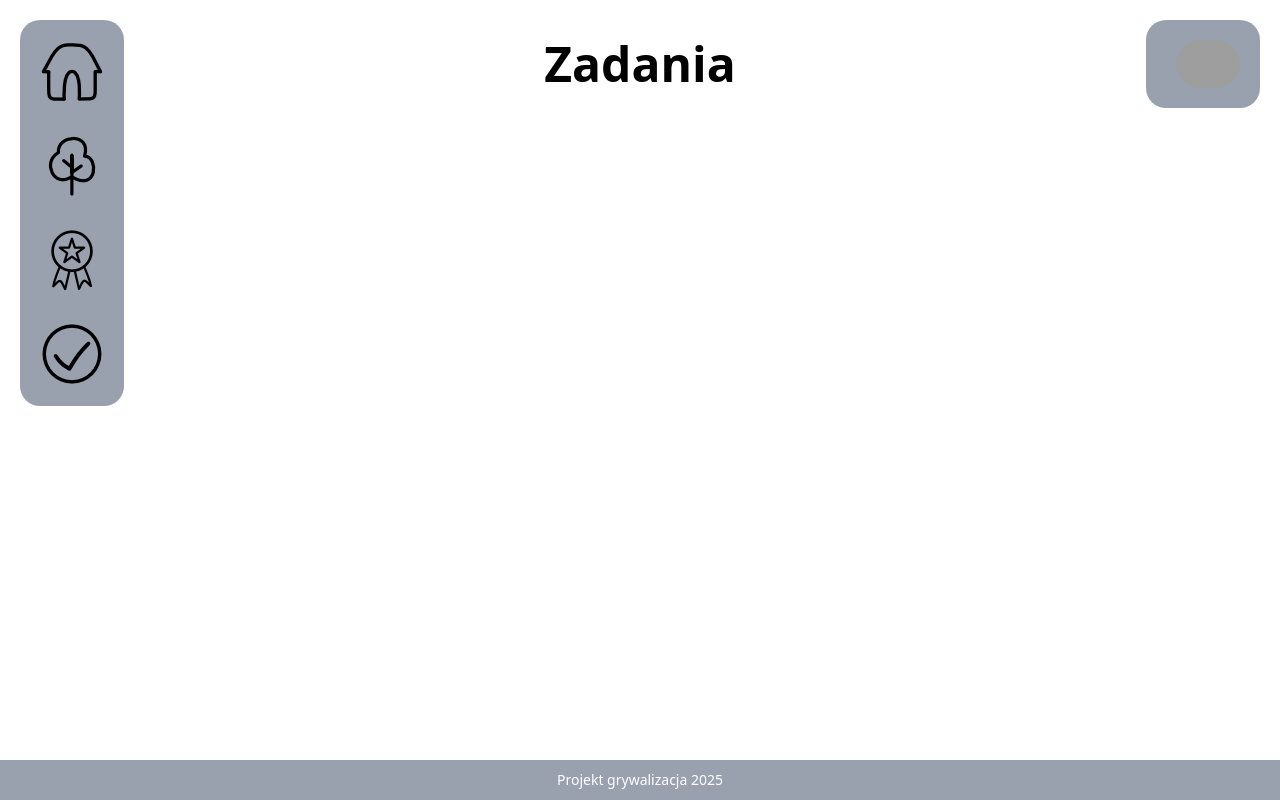
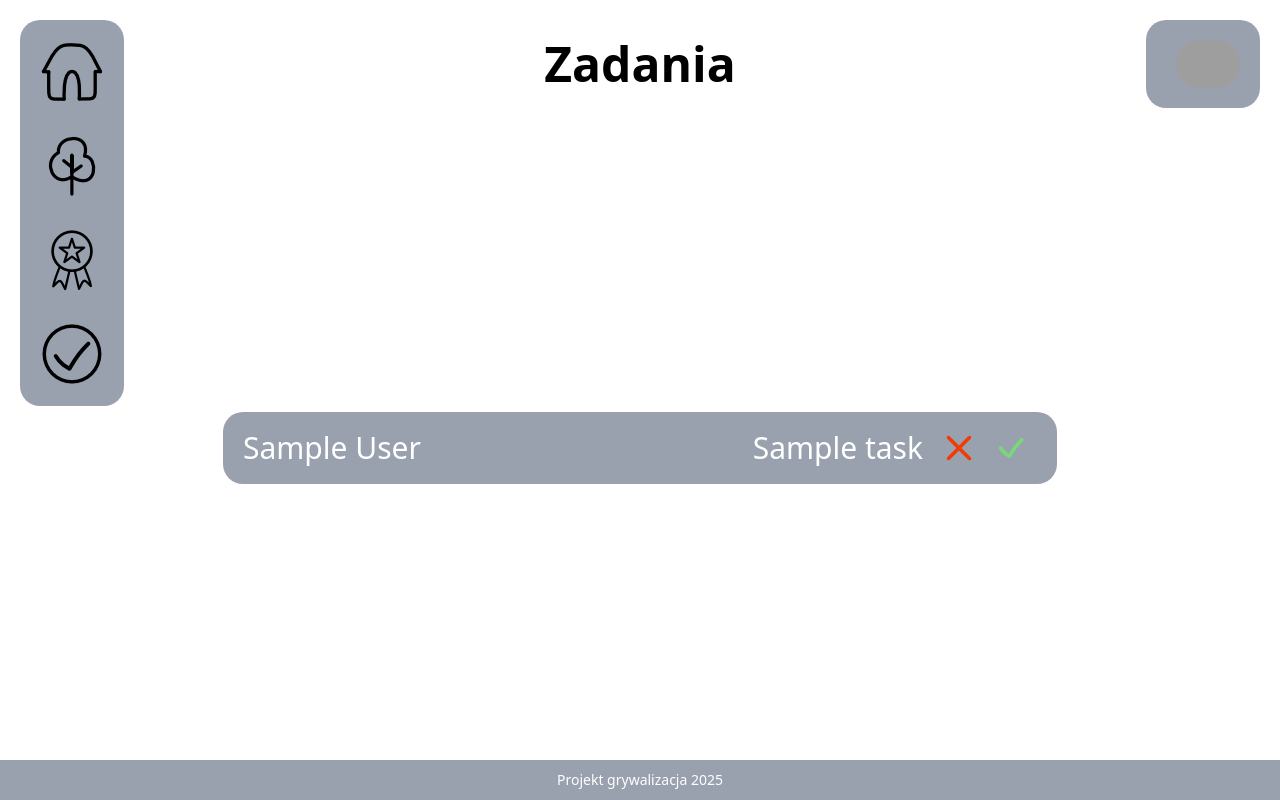
Before and after one commit to T0253r/TK-grywalizacja, a Flask app: page /admin in a window 1280 px wide. Run offline with Flask 3, Linux system fonts and the light colour scheme; the visitor is signed in with stand-in values (Sample User, id 1); tables that the repository leaves empty hold one stand-in row (values such as "Sample post"); grey boxes are pictures that could not be loaded.

Commit message:
added task managing panel for admins

```diff
--- a/grywalizacja_app/__init__.py
+++ b/grywalizacja_app/__init__.py
@@ -84,7 +84,6 @@
             add_non_admin_user(session['user']['id'], session['user']['email'], session['user']['global_name'])
         finally:
             if session['is_admin'] is None:
-                ehhhhhhhhh(session['user']['id']).make_admin()
                 session['is_admin'] = get_admin_by_discord_id(session['user']['id']) is not None
             return render_template('dashboard.html', user=session['user'], is_member=session['is_member'],
                                    guild=session['guild'])
--- /dev/null
+++ b/grywalizacja_app/admin_options.py
@@ -0,0 +1,26 @@
+from flask import Blueprint, request, jsonify
+
+from grywalizacja_app.database.queries.user_tasks import get_user_tasks_by_status, change_status
+
+admin = Blueprint('admin', __name__, url_prefix='/admin')
+
+@admin.route('/accept', methods=['POST'])
+def accept_task():
+    data = request.get_json()
+    user_id = int(data.get('user_id'))
+    task_id = data.get('task_id')
+    change_status(user_id, task_id, 2)
+
+    return jsonify({'status': 'success', 'message': f'Task {task_id} accepted'})
+
+@admin.route('/reject', methods=['POST'])
+def reject_task():
+    data = request.get_json()
+    user_id = data.get('user_id')
+    task_id = data.get('task_id')
+    change_status(user_id, task_id, 0)
+    return jsonify({"status": "rejected", "message": "Task has been rejected."})
+
+@admin.route('/tasks')
+def unfinished_tasks():
+    return get_user_tasks_by_status(1)
--- a/grywalizacja_app/database/models.py
+++ b/grywalizacja_app/database/models.py
@@ -15,7 +15,6 @@
     discord_id = db.Column(db.Integer, primary_key=True)
     email = db.Column(db.String(127), unique=True, nullable=False)
     name = db.Column(db.String(63), nullable=False)
-    points = db.Column(db.Integer, default=0)
     is_admin = db.Column(db.Boolean, default=False)
     created_at = db.Column(
         db.DateTime(timezone=True),
@@ -28,7 +27,7 @@
         return sum(
             user_task.task.points
             for user_task in self.user_tasks
-            if user_task.status ==2
+            if user_task.status == 2
         )
 
     @points.expression
--- a/grywalizacja_app/database/queries/user_tasks.py
+++ b/grywalizacja_app/database/queries/user_tasks.py
@@ -1,3 +1,5 @@
+from sqlalchemy.orm import joinedload
+
 from grywalizacja_app.database.models import db, User_Task, Task, User
 from typing import overload
 
@@ -109,6 +111,7 @@
         user_task : User_Task = User_Task.query.filter_by(user_id=user_id, task_id=task_id).one()
         user_task.change_status(new_status)
     except Exception as e:
+        print(user_id, task_id)
         print(f'Error changing status: {str(e)}')
         raise
 
@@ -137,7 +140,7 @@
     '''
     user, task = _get_foreign_names(user_task)
     return {
-        'user_id': user_task.user_id,
+        'user_id': str(user_task.user_id),
         'task_id': user_task.task_id,
         'status': user_task.status,
         'is_visible': user_task.is_visible,
@@ -155,8 +158,5 @@
     '''
     Gets all user tasks with given status.
     '''
-    user_tasks = User_Task.query.options(
-        joinedload(User_Task.user),
-        joinedload(User_Task.task)
-    ).filter_by(status=status).all()
+    user_tasks = User_Task.query.filter_by(status=status).all()
     return _prettify_user_tasks_with_related(user_tasks)
--- a/grywalizacja_app/database/queries/users.py
+++ b/grywalizacja_app/database/queries/users.py
@@ -63,7 +63,7 @@
     user = User.query.filter_by(discord_id=discord_id, is_admin=True).first()
     return _prettify_user(user) if user else None
 
-def ehhhhhhhhh(discord_id):
+def get_user_object_by_id(discord_id):
     return User.query.filter_by(discord_id=discord_id).first_or_404()
 
 def _add_any_user(discord_id, email, name, is_admin=False):
--- a/grywalizacja_app/static/css/build.css
+++ b/grywalizacja_app/static/css/build.css
@@ -75,7 +75,7 @@
 }
 
 #admin-panel {
-  @apply flex flex-col gap-2 items-center justify-center h-[70vh];
+  @apply flex flex-col overflow-auto mt-[10vh] gap-2 items-center justify-center h-[70vh];
 }
 
 .popper-div {
--- a/grywalizacja_app/static/css/output.css
+++ b/grywalizacja_app/static/css/output.css
@@ -31,7 +31,6 @@
     --font-weight-medium: 500;
     --font-weight-semibold: 600;
     --radius-xl: 0.75rem;
-    --drop-shadow-xs: 0 1px 1px rgb(0 0 0 / 0.05);
     --ease-in-out: cubic-bezier(0.4, 0, 0.2, 1);
     --default-transition-duration: 150ms;
     --default-transition-timing-function: cubic-bezier(0.4, 0, 0.2, 1);
@@ -221,6 +220,9 @@
   .mt-auto {
     margin-top: auto;
   }
+  .mr-2\.5 {
+    margin-right: calc(var(--spacing) * 2.5);
+  }
   .block {
     display: block;
   }
@@ -238,6 +240,12 @@
   }
   .max-w-20 {
     max-width: calc(var(--spacing) * 20);
+  }
+  .max-w-70 {
+    max-width: calc(var(--spacing) * 70);
+  }
+  .max-w-100 {
+    max-width: calc(var(--spacing) * 100);
   }
   .max-w-120 {
     max-width: calc(var(--spacing) * 120);
@@ -319,20 +327,27 @@
   .text-white {
     color: var(--color-white);
   }
+  .hover\:brightness-130 {
+    &:hover {
+      @media (hover: hover) {
+        --tw-brightness: brightness(130%);
+        filter: var(--tw-blur,) var(--tw-brightness,) var(--tw-contrast,) var(--tw-grayscale,) var(--tw-hue-rotate,) var(--tw-invert,) var(--tw-saturate,) var(--tw-sepia,) var(--tw-drop-shadow,);
+      }
+    }
+  }
+  .hover\:brightness-140 {
+    &:hover {
+      @media (hover: hover) {
+        --tw-brightness: brightness(140%);
+        filter: var(--tw-blur,) var(--tw-brightness,) var(--tw-contrast,) var(--tw-grayscale,) var(--tw-hue-rotate,) var(--tw-invert,) var(--tw-saturate,) var(--tw-sepia,) var(--tw-drop-shadow,);
+      }
+    }
+  }
   .hover\:invert {
     &:hover {
       @media (hover: hover) {
         --tw-invert: invert(100%);
         filter: var(--tw-blur,) var(--tw-brightness,) var(--tw-contrast,) var(--tw-grayscale,) var(--tw-hue-rotate,) var(--tw-invert,) var(--tw-saturate,) var(--tw-sepia,) var(--tw-drop-shadow,);
-      }
-    }
-  }
-  .hover\:backdrop-brightness-110 {
-    &:hover {
-      @media (hover: hover) {
-        --tw-backdrop-brightness: brightness(110%);
-        -webkit-backdrop-filter: var(--tw-backdrop-blur,) var(--tw-backdrop-brightness,) var(--tw-backdrop-contrast,) var(--tw-backdrop-grayscale,) var(--tw-backdrop-hue-rotate,) var(--tw-backdrop-invert,) var(--tw-backdrop-opacity,) var(--tw-backdrop-saturate,) var(--tw-backdrop-sepia,);
-        backdrop-filter: var(--tw-backdrop-blur,) var(--tw-backdrop-brightness,) var(--tw-backdrop-contrast,) var(--tw-backdrop-grayscale,) var(--tw-backdrop-hue-rotate,) var(--tw-backdrop-invert,) var(--tw-backdrop-opacity,) var(--tw-backdrop-saturate,) var(--tw-backdrop-sepia,);
       }
     }
   }
@@ -432,12 +447,14 @@
   gap: calc(var(--spacing) * 2);
 }
 #admin-panel {
+  margin-top: 10vh;
   display: flex;
   height: 70vh;
   flex-direction: column;
   align-items: center;
   justify-content: center;
   gap: calc(var(--spacing) * 2);
+  overflow: auto;
 }
 .popper-div {
   border: 1px solid #888;
@@ -509,42 +526,6 @@
   syntax: "*";
   inherits: false;
 }
-@property --tw-backdrop-blur {
-  syntax: "*";
-  inherits: false;
-}
-@property --tw-backdrop-brightness {
-  syntax: "*";
-  inherits: false;
-}
-@property --tw-backdrop-contrast {
-  syntax: "*";
-  inherits: false;
-}
-@property --tw-backdrop-grayscale {
-  syntax: "*";
-  inherits: false;
-}
-@property --tw-backdrop-hue-rotate {
-  syntax: "*";
-  inherits: false;
-}
-@property --tw-backdrop-invert {
-  syntax: "*";
-  inherits: false;
-}
-@property --tw-backdrop-opacity {
-  syntax: "*";
-  inherits: false;
-}
-@property --tw-backdrop-saturate {
-  syntax: "*";
-  inherits: false;
-}
-@property --tw-backdrop-sepia {
-  syntax: "*";
-  inherits: false;
-}
 @property --tw-border-style {
   syntax: "*";
   inherits: false;
@@ -575,15 +556,6 @@
       --tw-drop-shadow-color: initial;
       --tw-drop-shadow-alpha: 100%;
       --tw-drop-shadow-size: initial;
-      --tw-backdrop-blur: initial;
-      --tw-backdrop-brightness: initial;
-      --tw-backdrop-contrast: initial;
-      --tw-backdrop-grayscale: initial;
-      --tw-backdrop-hue-rotate: initial;
-      --tw-backdrop-invert: initial;
-      --tw-backdrop-opacity: initial;
-      --tw-backdrop-saturate: initial;
-      --tw-backdrop-sepia: initial;
       --tw-border-style: solid;
       --tw-duration: initial;
       --tw-ease: initial;
--- a/grywalizacja_app/static/js/admin_panel.js
+++ b/grywalizacja_app/static/js/admin_panel.js
@@ -4,14 +4,14 @@
         console.log('Loaded tasks:', tasks);
         const no = document.createElement('img')
         no.src = './static/images/no.png'
-        no.classList.add('hover:backdrop-brightness-110')
+        no.classList.add('hover:brightness-140')
         const reject_general = document.createElement('button')
         reject_general.classList.add(`button`)
         reject_general.appendChild(no)
 
         const yes = document.createElement('img')
         yes.src = './static/images/yes.png'
-        yes.classList.add('hover:backdrop-brightness-110')
+        yes.classList.add('hover:brightness-130')
         const accept_general = document.createElement('button')
         accept_general.classList.add(`button`)
         accept_general.appendChild(yes)
@@ -21,23 +21,63 @@
         tasks.forEach(task => {
             const div = document.createElement('div');
             div.classList.add(`user-rank`, 'bg-gray-400')
-            div.innerHTML = `<input type='text' class="max-w-120" disabled name='user_name' value='${task['user']}'/>
-                            <input type='text' class="text-right max-w-120" disabled name='user_points' value=' ${task['task']}'/>`
-
+            div.innerHTML = `<input type='text' class="max-w-70" disabled name='user_name' value='${task['user']}'/>
+                            <input type='text' class="text-right max-w-100 mr-2.5" disabled name='user_points' value='${task['task']}'/>`
+            console.log(task['user_id'])
             const reject = reject_general.cloneNode(true)
             const accept = accept_general.cloneNode(true)
 
-            // reject.addEventListener('click', () => {
-            //     fetch('/admin/reject')
-            //         .then
-            // })
-            // accept.addEventListener('click', () =>{
-            //     fetch('/admin/accept')
-            //         .then
-            // })
+            reject.addEventListener('click', () => {
+                fetch('/admin/reject', {
+                    method: 'POST',
+                    headers: {
+                        'Content-Type': 'application/json'
+                    },
+                    body: JSON.stringify({
+                        user_id: task['user_id'],
+                        task_id: task['task_id'],
+                    })
+                })
+                    .then(response => {
+                        if (!response.ok) {
+                            throw new Error('python code threw an error')
+                        }
+                        return response.json()
+                    })
+                    .then(response => {
+                        div.remove()
+                    })
+            })
+            accept.addEventListener('click', () => {
+                fetch('/admin/accept', {
+                    method: 'POST',
+                    headers: {
+                        'Content-Type': 'application/json'
+                    },
+                    body: JSON.stringify({
+                        user_id: task['user_id'],
+                        task_id: task['task_id'],
+                    })
+                })
+                    .then(response => {
+                        if (!response.ok) {
+                            throw new Error('python code threw an error')
+                        }
+                        return response.json()
+                    })
+                    .then(response => {
+                        div.remove()
+                    })
+            })
 
             div.appendChild(reject)
             div.appendChild(accept)
             container.appendChild(div)
         })
+        container.addEventListener('wheel', function (e) {
+            if (e.deltaY !== 0) {
+                e.preventDefault();
+                container.scrollTop += e.deltaY;
+            }
+        }, {passive: false});
     });
```
